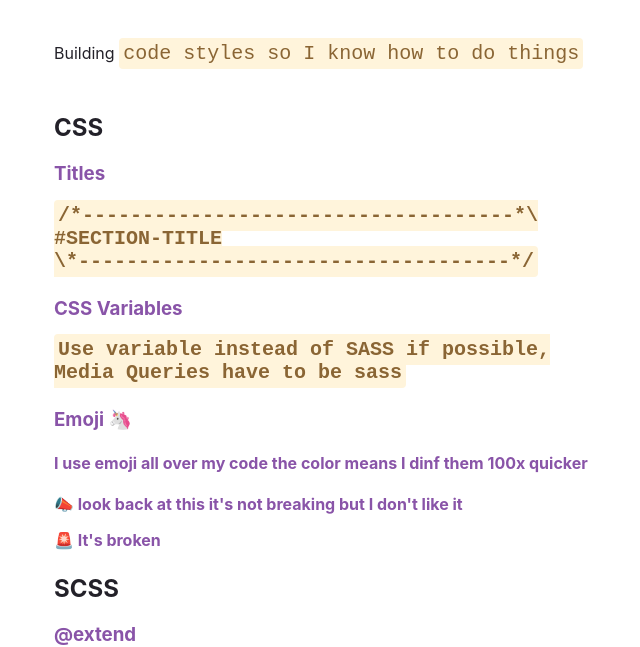
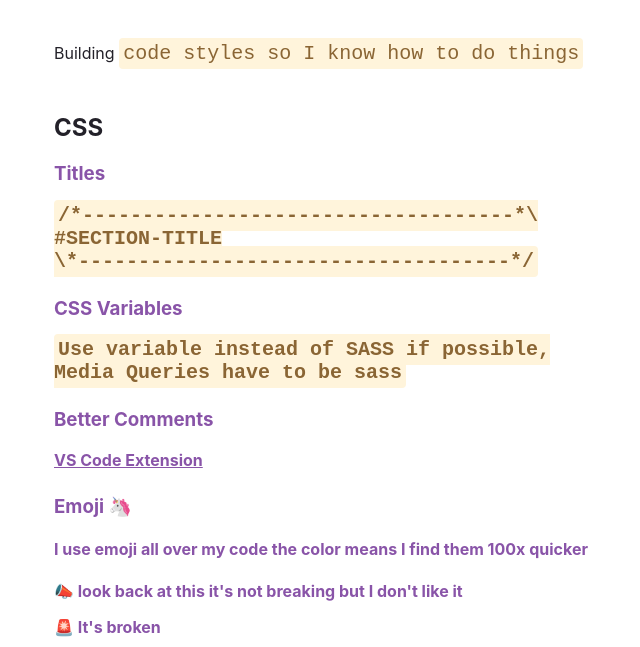
Before and after one commit to rileybathurst/styleguide-tahoewebshop, a Gatsby site: page / in a window 1280 px wide. Shown: the part 165-812 px from the top of the page, without its empty margins (50-690 px from the left). Built offline with nearby package versions, Linux system fonts and the light colour scheme; Gatsby itself is replaced by a stand-in of ours.

Commit message:
better comments

```diff
--- a/src/pages/index.js
+++ b/src/pages/index.js
@@ -142,8 +142,8 @@ const IndexPage = () => {
         <li style={docLinkStyle}>
           <h3>Titles</h3>
           <code style={codeStyles}>/*------------------------------------*\<br />
-  #SECTION-TITLE<br />
-\*------------------------------------*/</code>
+            #SECTION-TITLE<br />
+            \*------------------------------------*/</code>
         </li>
 
         <li style={docLinkStyle}>
@@ -155,13 +155,20 @@ const IndexPage = () => {
         </li>
 
         <li style={docLinkStyle}>
+          <h3>Better Comments</h3>
+          <a href="https://marketplace.visualstudio.com/items?itemName=aaron-bond.better-comments" style={linkStyle}>
+            VS Code Extension
+          </a>
+        </li>
+
+        <li style={docLinkStyle}>
           <h3>Emoji 🦄</h3>
-          <h4>I use emoji all over my code the color means I dinf them 100x quicker</h4>
+          <h4>I use emoji all over my code the color means I find them 100x quicker</h4>
           <p>📣 look back at this it's not breaking but I don't like it</p>
           <p>🚨 It's broken</p>
         </li>
 
-          <h2>SCSS</h2>
+        <h2>SCSS</h2>
 
         <li style={docLinkStyle}>
           <h3>@extend</h3>
```
